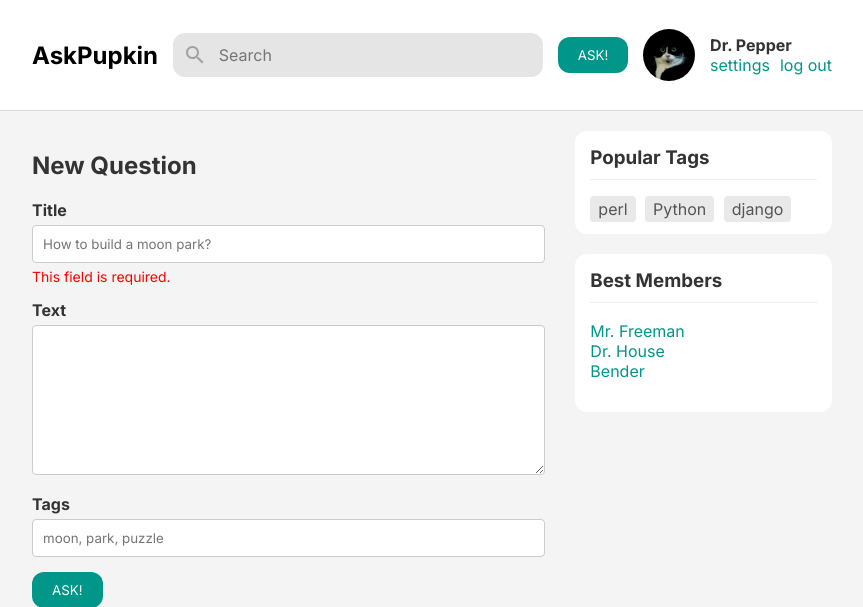
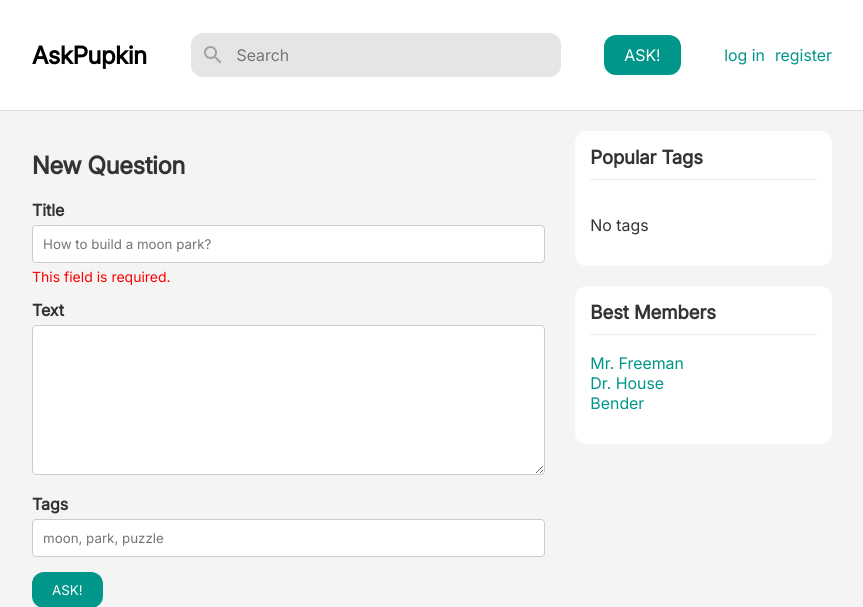
Before and after one commit to artiomkovalev/VK_WEB_2025, a Django app: page /ask/ in a window 1280 px wide. Shown: the top 607 px of the page, without its empty margins (208-1071 px from the left). Run offline with Django 4.2, Linux system fonts and the light colour scheme; data that the repository does not hold is empty.

Commit message:
feat: fixed known issues

```diff
--- a/askpupkin/settings.py
+++ b/askpupkin/settings.py
@@ -14,8 +14,7 @@ SECRET_KEY = 'django-insecure-kn5+6e*yawv&_4gf1ziz@#xui7%%8)tap1$bj21$%ampwm0c_3
 # SECURITY WARNING: don't run with debug turned on in production!
 DEBUG = True
 
-ALLOWED_HOSTS = ["localhost"]
-
+ALLOWED_HOSTS = ['localhost', '127.0.0.1']
 
 # Application definition
 
@@ -52,6 +51,7 @@ TEMPLATES = [
                 'django.template.context_processors.request',
                 'django.contrib.auth.context_processors.auth',
                 'django.contrib.messages.context_processors.messages',
+                'questions.context_processors.global_settings'
             ],
         },
     },
--- a/askpupkin/static/css/main.css
+++ b/askpupkin/static/css/main.css
@@ -1,7 +1,13 @@
-@import url('https://fonts.googleapis.com/css2?family=Inter:ital,opsz,wght@0,14..32,100..900;1,14..32,100..900&display=swap');
+@font-face {
+    font-display: swap;
+    font-family: 'Inter';
+    font-style: normal;
+    font-weight: 400;
+    src: url('../fonts/Inter.ttf') format('woff2');
+}
 
 * {
-  font-family: Inter, sans-serif;
+    font-family: 'Inter', sans-serif;
 }
 
 body {
@@ -60,6 +66,7 @@ a:hover {
     padding: 10px;
     gap: 10px;
 }
+
 .header .search-form input {
     border: none;
     display: inline;
@@ -70,6 +77,7 @@ a:hover {
     background: none;
     outline: none;
 }
+
 .header .search-form button {
     padding: 8px 12px;
 }
@@ -79,19 +87,23 @@ a:hover {
     gap: 15px;
     width: max-content;
 }
+
 .header .user-block img {
     width: 52px;
     height: 52px;
     border-radius: 50%;
 }
+
 .header .user-block-main {
     display: flex;
     flex-direction: column;
     justify-content: center;
 }
+
 .header .user-block span {
     font-weight: bold;
 }
+
 .header .user-block-actions {
     display: flex;
     gap: 10px;
@@ -124,6 +136,7 @@ a:hover {
     margin-bottom: 20px;
     border-radius: 12px;
 }
+
 .sidebar-block h3 {
     margin-top: 0;
     border-bottom: 1px solid #eee;
@@ -155,6 +168,7 @@ a:hover {
     border-radius: 50%;
     margin-bottom: 10px;
 }
+
 .question-item .vote-controls .vote-count {
     font-size: 16px;
     font-weight: bold;
@@ -168,11 +182,16 @@ a:hover {
     margin-top: 15px;
 }
 
+.tags {
+    display: flex;
+    flex-wrap: wrap;
+    gap: 5px;
+}
+
 .tags a {
     background-color: #e9e9e9;
     padding: 3px 8px;
     border-radius: 4px;
-  margin-right: 5px;
     color: #555;
 }
 
@@ -183,11 +202,13 @@ a:hover {
     gap: 5px;
     flex-wrap: wrap;
 }
+
 .pagination li a {
     padding: 8px 12px;
     border: 1px solid #ddd;
     display: block;
 }
+
 .pagination li.active a {
     background-color: #009689;
     color: white;
@@ -197,11 +218,13 @@ a:hover {
 .form-group {
     margin-bottom: 15px;
 }
+
 .form-group label {
     display: block;
     margin-bottom: 5px;
     font-weight: bold;
 }
+
 .form-group input[type="text"],
 .form-group input[type="email"],
 .form-group input[type="password"],
@@ -220,7 +243,11 @@ a:hover {
     border: none;
     border-radius: 12px;
     cursor: pointer;
+    display: inline-block;
+    text-decoration: none!important;
+    text-align: center;
 }
+
 .btn:hover {
     background-color: #018075;
 }
@@ -275,6 +302,7 @@ hr {
     gap: 15px;
     align-items: center;
 }
+
 .questions-header a {
     font-size: 20px;
     font-weight: medium;
@@ -286,3 +314,12 @@ hr {
     width: 98px;
     height: 98px;
 }
+
+textarea {
+    resize: vertical;
+    width: 100%;
+    min-height: 100px;
+    max-height: 300px;
+    padding: 10px;
+    box-sizing: border-box;
+}
--- a/askpupkin/templates/_pagination.html
+++ b/askpupkin/templates/_pagination.html
@@ -4,9 +4,11 @@
             <li><a href="?page={{ page.previous_page_number }}">&laquo; Previous</a></li>
         {% endif %}
 
-    {% for p in page.paginator.page_range %}
+        {% for p in page_range %}
             {% if p == page.number %}
                 <li class="active"><a href="?page={{ p }}">{{ p }}</a></li>
+            {% elif p == '...' %}
+                <li class="disabled"><span>...</span></li>
             {% else %}
                 <li><a href="?page={{ p }}">{{ p }}</a></li>
             {% endif %}
--- a/askpupkin/templates/ask.html
+++ b/askpupkin/templates/ask.html
@@ -6,16 +6,16 @@
         {% csrf_token %}
         <div class="form-group">
             <label for="title">Title</label>
-            <input type="text" id="title" placeholder="How to build a moon park?" required>
+            <input type="text" id="title" name="title" placeholder="How to build a moon park?" required>
             <div class="error-message">This field is required.</div>
         </div>
         <div class="form-group">
             <label for="text">Text</label>
-            <textarea id="text" rows="8" required></textarea>
+            <textarea id="text" name="text" rows="8" required></textarea>
         </div>
         <div class="form-group">
             <label for="tags">Tags</label>
-            <input type="text" id="tags" placeholder="moon, park, puzzle">
+            <input type="text" id="tags" name="tags" placeholder="moon, park, puzzle">
         </div>
         <button type="submit" class="btn">ASK!</button>
     </form>
--- a/askpupkin/templates/base.html
+++ b/askpupkin/templates/base.html
@@ -6,7 +6,7 @@
     <meta charset="UTF-8">
     <title>AskPupkin</title>
     <link rel="stylesheet" href="{% static 'css/main.css' %}">
-  <link rel="icon" href="/askpupkin/static/images/favicon.ico" type="image/x-icon">
+    <link rel="icon" href="{% static 'images/favicon.ico' %}" type="image/x-icon">
 </head>
 
 <body>
@@ -17,26 +17,41 @@
             <div class="search-form">
                 <svg width="24" height="24" viewBox="0 0 24 24" fill="none" xmlns="http://www.w3.org/2000/svg">
                     <g clip-path="url(#clip0_2_11)">
-            <path d="M15.5 14H14.71L14.43 13.73C15.41 12.59 16 11.11 16 9.5C16 5.91 13.09 3 9.5 3C5.91 3 3 5.91 3 9.5C3 13.09 5.91 16 9.5 16C11.11 16 12.59 15.41 13.73 14.43L14 14.71V15.5L19 20.49L20.49 19L15.5 14ZM9.5 14C7.01 14 5 11.99 5 9.5C5 7.01 7.01 5 9.5 5C11.99 5 14 7.01 14 9.5C14 11.99 11.99 14 9.5 14Z" fill="#A1A1A1"/>
+                        <path
+                            d="M15.5 14H14.71L14.43 13.73C15.41 12.59 16 11.11 16 9.5C16 5.91 13.09 3 9.5 3C5.91 3 3 5.91 3 9.5C3 13.09 5.91 16 9.5 16C11.11 16 12.59 15.41 13.73 14.43L14 14.71V15.5L19 20.49L20.49 19L15.5 14ZM9.5 14C7.01 14 5 11.99 5 9.5C5 7.01 7.01 5 9.5 5C11.99 5 14 7.01 14 9.5C14 11.99 11.99 14 9.5 14Z"
+                            fill="#A1A1A1" />
                     </g>
                     <defs>
                         <clipPath id="clip0_2_11">
-              <rect width="24" height="24" fill="white"/>
+                            <rect width="24" height="24" fill="white" />
                         </clipPath>
                     </defs>
                 </svg>
                 <input type="search" placeholder="Search">
             </div>
-      <button class="btn"><a href="/ask">ASK!</a></button>
+            <a href="{% url 'ask' %}" class="btn">ASK!</a>
             <div class="user-block">
-        <img src="{% static 'images/cat.jpg' %}" alt="avatar">
+                {% if user.is_authenticated %}
+                <div class="avatar-container">
+                    {% if user.profile.avatar %}
+                        <img src="{{ user.profile.avatar.url }}" alt="avatar" class="avatar">
+                    {% else %}
+                        <img src="{% static 'images/cat.jpg' %}" alt="avatar" class="avatar">
+                    {% endif %}
+                </div>
                 <div class="user-block-main">
-          <span>Dr. Pepper</span>
+                    <span>{{ user.username }}</span>
                     <div class="user-block-actions">
                         <a href="{% url 'settings' %}">settings</a>
-            <a href="/logout">log out</a>
+                        <a href="{% url 'logout' %}">log out</a>
                     </div>
                 </div>
+                {% else %}
+                    <div class="user-block-actions">
+                        <a href="{% url 'login' %}">log in</a>
+                        <a href="{% url 'signup' %}">register</a>
+                    </div>
+                {% endif %}
             </div>
         </div>
     </header>
@@ -50,9 +65,11 @@
             <div class="sidebar-block">
                 <h3>Popular Tags</h3>
                 <div class="tags">
-          <a href="{% url 'tag' tag_name='perl' %}">perl</a>
-          <a href="{% url 'tag' tag_name='python' %}">Python</a>
-          <a href="{% url 'tag' tag_name='django' %}">django</a>
+                    {% for tag in popular_tags %}
+                        <a href="{% url 'tag' tag_name=tag.name %}">{{ tag.name }}</a>
+                    {% empty %}
+                        <p>No tags</p>
+                    {% endfor %}
                 </div>
             </div>
             <div class="sidebar-block">
--- a/askpupkin/templates/question.html
+++ b/askpupkin/templates/question.html
@@ -34,7 +34,8 @@
     </div>
     <div class="question-content">
         <p>{{ answer.text }}</p>
-    <input type="checkbox" id="correct_{{ answer.id }}" {% if answer.is_correct  %}checked{% endif %}> <label for="correct_{{ answer.id }}">Correct!</label>
+        <input type="checkbox" id="correct_{{ answer.id }}" {% if answer.is_correct %}checked{% endif %}> <label
+            for="correct_{{ answer.id }}">Correct!</label>
     </div>
 </div>
 {% endfor %}
--- /dev/null
+++ b/questions/context_processors.py
@@ -0,0 +1,6 @@
+from .models import Tag
+
+def global_settings(request):
+    return {
+        'popular_tags': Tag.objects.popular(),
+    }
--- a/questions/views.py
+++ b/questions/views.py
@@ -3,46 +3,58 @@ from django.core.paginator import Paginator, EmptyPage, PageNotAnInteger
 from .models import Question, Answer, Tag
 
 def paginate(objects_list, request, per_page=10):
-  paginator = Paginator(objects_list, per_page)
-  page_number = request.GET.get('page')
-  try:
-    page = paginator.page(page_number)
-  except PageNotAnInteger:
-    page = paginator.page(1)
-  except EmptyPage:
-    page = paginator.page(paginator.num_pages)
-  return page
+    paginator = Paginator(objects_list, per_page)
+    page_number = request.GET.get('page')
+    try:
+        page = paginator.page(page_number)
+    except PageNotAnInteger:
+        page = paginator.page(1)
+    except EmptyPage:
+        page = paginator.page(paginator.num_pages)
+    text_range = []
+    active_pages = {1, paginator.num_pages, page.number, page.number - 1, page.number + 1}
+    pages = sorted(list(page for page in active_pages if 0 < page <= paginator.num_pages))
+    prev = 0
+    for p in pages:
+        if prev > 0:
+            if p - prev == 2:
+                text_range.append(prev + 1)
+            elif p - prev > 2:
+                text_range.append('...')
+        text_range.append(p)
+        prev = p
+    return page, text_range
 
 def index(request):
-  questions = Question.objects.new()
-  page = paginate(questions, request, per_page=10)
-  return render(request, 'index.html', {'page': page, 'title': 'New Questions'})
+    questions = Question.objects.new()
+    page, page_range = paginate(questions, request, per_page=10)
+    return render(request, 'index.html', {'page': page, 'title': 'New Questions', 'page_range': page_range})
 
 def hot(request):
-  questions = Question.objects.hot()
-  page = paginate(questions, request, per_page=10)
-  return render(request, 'index.html', {'page': page, 'title': 'Hot Questions'})
+    questions = Question.objects.hot()
+    page, page_range = paginate(questions, request, per_page=10)
+    return render(request, 'index.html', {'page': page, 'title': 'Hot Questions', 'page_range': page_range})
 
 def tag(request, tag_name):
-  tag = get_object_or_404(Tag, name=tag_name)
-  questions = Question.objects.filter(tags=tag).order_by('-created_at')
-  page = paginate(questions, request, per_page=10)
-  return render(request, 'index.html', {'page': page, 'tag_name': tag_name})
+    tag = get_object_or_404(Tag, name=tag_name)
+    questions = Question.objects.filter(tags=tag).order_by('-created_at')
+    page, page_range = paginate(questions, request, per_page=10)
+    return render(request, 'index.html', {'page': page, 'tag_name': tag_name, 'page_range': page_range})
 
 def question(request, question_id):
-  question_item = get_object_or_404(Question, pk=question_id)
-  answers = Answer.objects.filter(question=question_item).order_by('-created_at')
-  page = paginate(answers, request, per_page=5)
-  return render(request, 'question.html', {'question': question_item, 'answers': page})
+    question_item = get_object_or_404(Question, pk=question_id)
+    answers = Answer.objects.filter(question=question_item).order_by('-created_at')
+    page, page_range = paginate(answers, request, per_page=5)
+    return render(request, 'question.html', {'question': question_item, 'answers': page, 'page_range': page_range})
 
 def login(request):
-  return render(request, 'login.html')
+    return render(request, 'login.html')
 
 def signup(request):
-  return render(request, 'signup.html')
+    return render(request, 'signup.html')
 
 def ask(request):
-  return render(request, 'ask.html')
+    return render(request, 'ask.html')
 
 def settings(request):
-  return render(request, 'settings.html')
+    return render(request, 'settings.html')
```
Also changed, not shown: askpupkin/templates/settings.html (+9 -5 lines), questions/admin.py (+21 -1 lines), questions/management/commands/fill_db.py (+82 -61 lines), questions/models.py (+46 -40 lines), questions/urls.py (+8 -8 lines), askpupkin/static/fonts/Inter.ttf (added), askpupkin/templates/index.html (indentation only), askpupkin/templates/login.html (indentation only), askpupkin/templates/signup.html (indentation only). Lines whose indentation alone changed are shown as unchanged.
